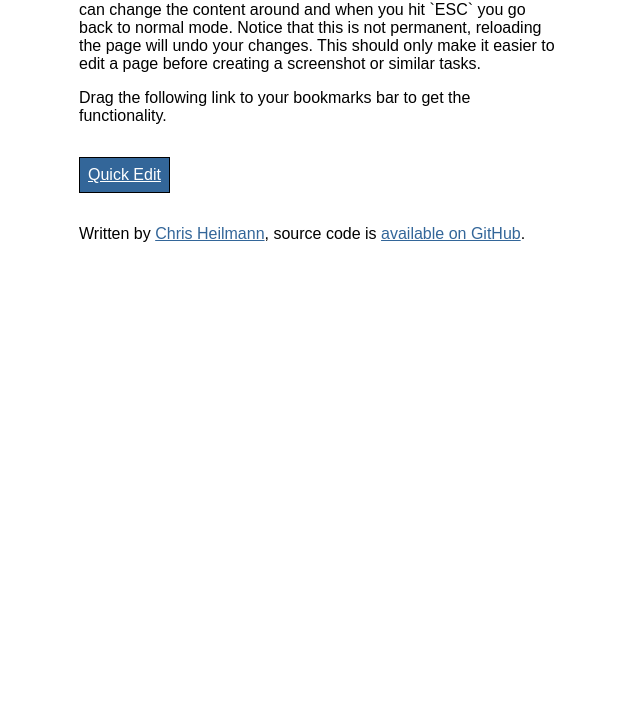
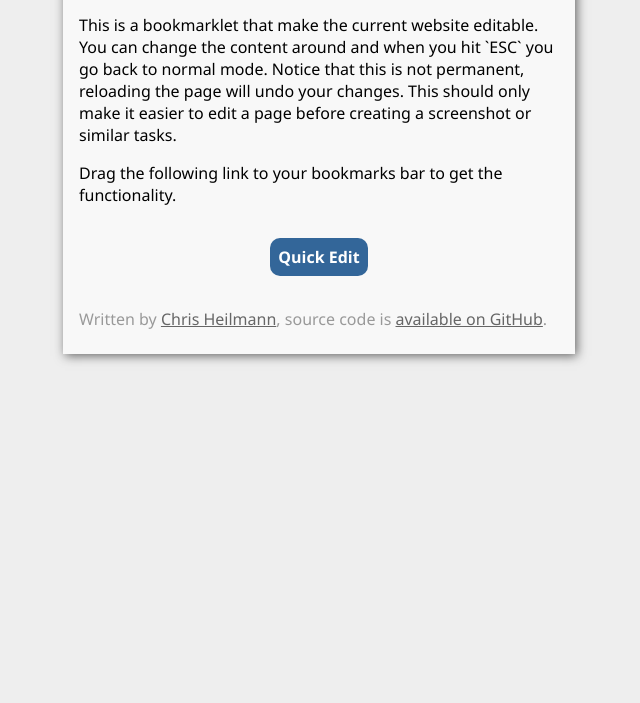
Before and after one commit to codepo8/Quick-edit-bookmarklet, a plain HTML site: page index.html in a window 1280 px wide. Shown: the part 97-800 px from the top of the page, without its empty margins (321-961 px from the left). Drawn offline with Linux system fonts and the light colour scheme.

Commit message:
Generic styling and dark/light mode

```diff
--- a/index.html
+++ b/index.html
@@ -4,44 +4,27 @@
     <meta charset="UTF-8">
     <meta name="viewport" content="width=device-width, initial-scale=1.0">
     <title>Quick Edit Bookmarklet</title>
-    <style>
-        body {
-            font-family: Arial, Helvetica, sans-serif;
-            font-size: 2vh;
-            margin: 1em auto;
-            max-width: 30em;
-            padding: 0 1em;
-        }
-        a {
-            color: #369;
-        }
-        .bookmarklet:not([href]) {display: none}
-        .bookmarklet[href] {
-            display: inline-block;
-            padding: .5em;
-            margin: 1em 0;
-            border: 1px solid #000;
-            background-color: #369;
-            color: #fff;
-        }
-    </style>
-
+    <link rel="stylesheet" href="styles.css">
 </head>
 <body>
+    <header>
         <h1>Quick Edit Bookmarklet</h1>
+    </header>
+    <section>
         <p>This is a bookmarklet that make the current website editable. You can change the content around and when you hit `ESC` you go back to normal mode. Notice that this is not permanent, reloading the page will undo your changes. This should only make it easier to edit a page before creating a screenshot or similar tasks.</p>
         <p>Drag the following link to your bookmarks bar to get the functionality.</p>
 
-    <p><a class="bookmarklet" id="qe">Quick Edit</a></p>
-
+        <p class="bookmarklet"><a id="bml">Quick Edit</a></p>
+    </section>
+    <footer>
         <p>
            Written by <a href="https://christianheilmann.com">Chris Heilmann</a>,
            source code is <a href="https://github.com/codepo8/Quick-edit-bookmarklet">available on GitHub</a>.
         </p>
-
+    </footer>
 <script>
-    fetch('quickedit.js').then(response => response.text()).then(script => {
-        const qe = document.querySelector('#qe');
+    fetch('bml-code.js').then(response => response.text()).then(script => {
+        const qe = document.querySelector('#bml');
         let packedScript = script.replace(/\n\s+/g,'');
         qe.href = "javascript:"+script;
     }).catch(console.error);
--- /dev/null
+++ b/styles.css
@@ -0,0 +1,79 @@
+:root {
+    --canvas: #eee;
+    --body: #f8f8f8;
+    --text: #000;
+    --shadow: #666;
+    --h1: green;
+    --separator: #999;
+    --link: #369;
+    --bookmarkbg: #369;
+    --bookmarkcolour: #fff;
+    --buttonhover: #69c;
+    --buttonhovertext: #333;
+    --footercolour: #999;
+    --footerbg: #666;
+}
+@media (prefers-color-scheme: dark) {
+    :root {
+    --canvas: #111;
+    --body: #222;
+    --text: #ccc;
+    --h1: orange;
+    --shadow: #000;
+    --separator: #999;
+    --link: #369;
+    --bookmarkbg: #369;
+    --buttonhover: #69c;
+    --buttonhovertext: #333;
+    --bookmarkcolour: #fff;
+    --footercolour: #999;
+    --footerbg: #666;
+    }
+}
+html {
+    background: var(--canvas);
+    padding: 1em;
+}
+body {
+    font-family: Segoe UI, Arial, Helvetica, sans-serif;
+    color: var(--text);
+    font-size: 2vh;
+    margin: 0 auto;
+    max-width: 30em;
+    padding: .5em 1em;
+    background: var(--body);
+    box-shadow: 2px 2px 10px var(--shadow);
+}
+h1 {
+    border-bottom: 1px solid var(--separator);
+    font-weight: normal;
+    color: var(--h1);
+}
+a {
+    color: var(--link);
+}
+.bookmarklet {
+    display: flex;
+    align-items: center;
+}
+.bookmarklet a:not([href]) {display: none}
+.bookmarklet a[href] {
+    border-radius: 10px;
+    display: inline-block;
+    padding: .5em;
+    text-decoration: none;
+    font-weight: bold;
+    margin: 1em auto;
+    background-color: var(--bookmarkbg);
+    color: var(--bookmarkcolour);
+}
+.bookmarklet a:hover {
+    background: var(--buttonhover);
+    color: var(--buttonhovertext);
+}
+footer {
+    color: var(--footercolour);
+}
+footer a {
+    color: var(--footerbg);
+}
```
Also changed, not shown: bml-code.js (renamed from quickedit.js). Lines whose indentation alone changed are shown as unchanged.
